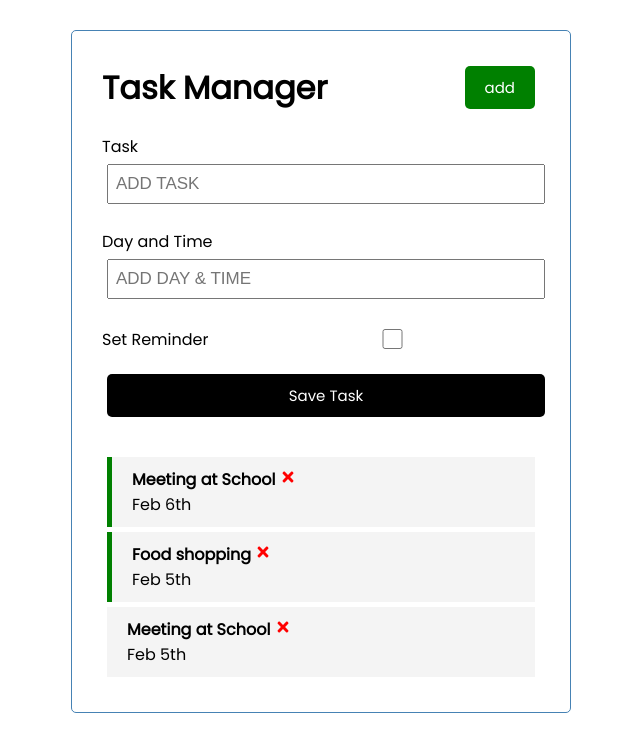
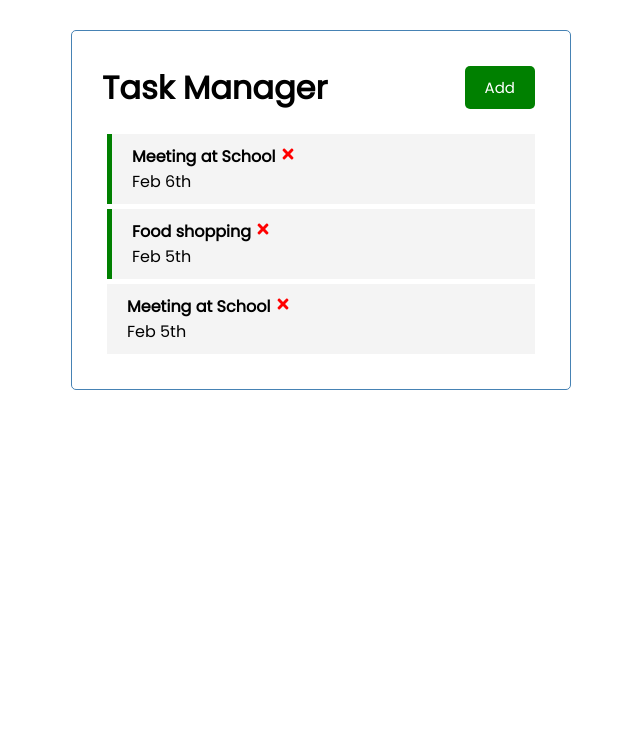
Before and after one commit to areabidi/TaskApp, a React (Create React App) app: page / in a window 1280 px wide. Shown: the top 752 px of the page, without its empty margins (319-959 px from the left). Built offline with nearby package versions, Linux system fonts and the light colour scheme.

Commit message:
-add task is a component which us shown if showAddTask is true -header contains the button that toggles the addTask

```diff
--- a/src/App.js
+++ b/src/App.js
@@ -7,6 +7,7 @@
 import { useState } from 'react'
 
 function App() {
+  const [showAddTask, setShowAddTask] = useState(false)
   const[tasks, setTasks] = useState([
     {id:1, text:"Meeting at School", day:"Feb 6th", reminder: true,},
     {id:2, text:"Food shopping", day:"Feb 5th", reminder: true,},
@@ -48,8 +49,10 @@
   return (
       <div className="container">
 
-          <Header title='Task Manager' />
-          <AddTask onAdd={addTask}/>
+          <Header onAdd={()=> setShowAddTask(!showAddTask)} showAdd={showAddTask}
+          title='Task Manager' />
+          {showAddTask ? <AddTask onAdd={addTask}/>: ''}
+
           { tasks.length > 0?(
             <Tasks tasks={tasks} onDelete={deleteTask} onToggle={toggleReminder}
             />):('No Tasks To Show')
--- a/src/components/Header.js
+++ b/src/components/Header.js
@@ -3,15 +3,14 @@
 import Button from './Button'
 //import PropTypes from 'prop-types'
  //css in a new cssfile
-const Header = ({title}) => {
-    const onClick = () => {
-        console.log('Click')
-    }
+const Header = ({onAdd, title, showAdd}) => {
+
     return (
       <header className='header'>
                 <h1>{title}</h1>
 
-               <Button color='green' text='add' onClick={onClick}/>
+               <Button color={showAdd?'black':'green'}
+                text={showAdd?'Close':'Add'} onClick={onAdd}/>
 
       </header>
   )
```
